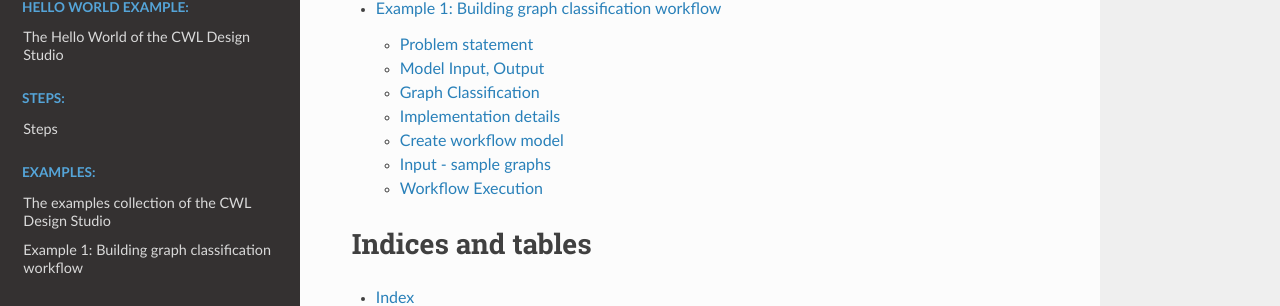
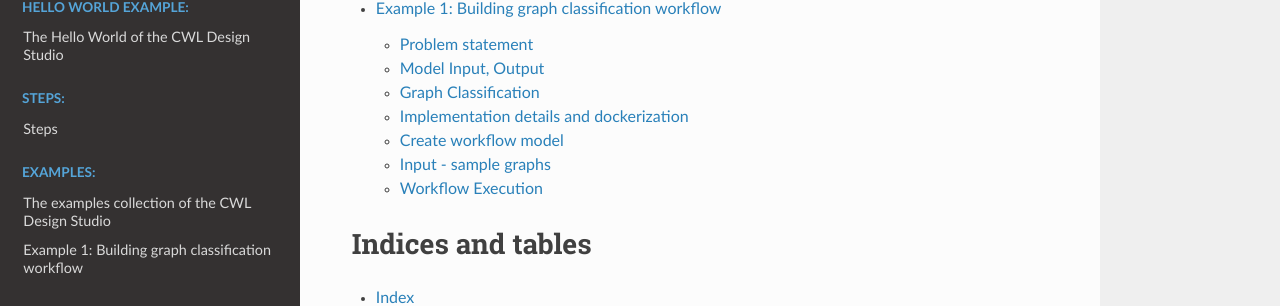
Before and after one commit to webgme/webgme-cwl, a Sphinx documentation site: the page built from docs/index.rst, in a window 1280 px wide and 900 px high, scrolled down 818 px. Shown: the part 353-659 px from the top of the window. Built offline with Sphinx 7.4.7 and the Read the Docs theme 2.0.0, drawn with Linux system fonts in a browser that asks for light colours.

Commit message:
example updated

````diff
--- a/docs/Examples/examples.rst
+++ b/docs/Examples/examples.rst
@@ -37,15 +37,14 @@
 
 To summarize, this workflow comprises of three components: input (pickle file), a model (docker image) and output as a csv file. Considering these three components, we define our workflow detailed below.
 
-Implementation details
+Implementation details and dockerization
 ________________
 
 The implementation uses publicly available netlsd and dgsd python packages, scikit-learn and networkx. The package has been streamlined to main.py, requirement.txt and a dockerfile. The docker image can be created with “gc_docker:latest” id as follows.
 
-.. code-block::dos
-
+```console
 docker build -t gc_docker:latest .
-
+```
 
 Create workflow model
 ______________________________
````
Also changed, not shown: 2 other files.
